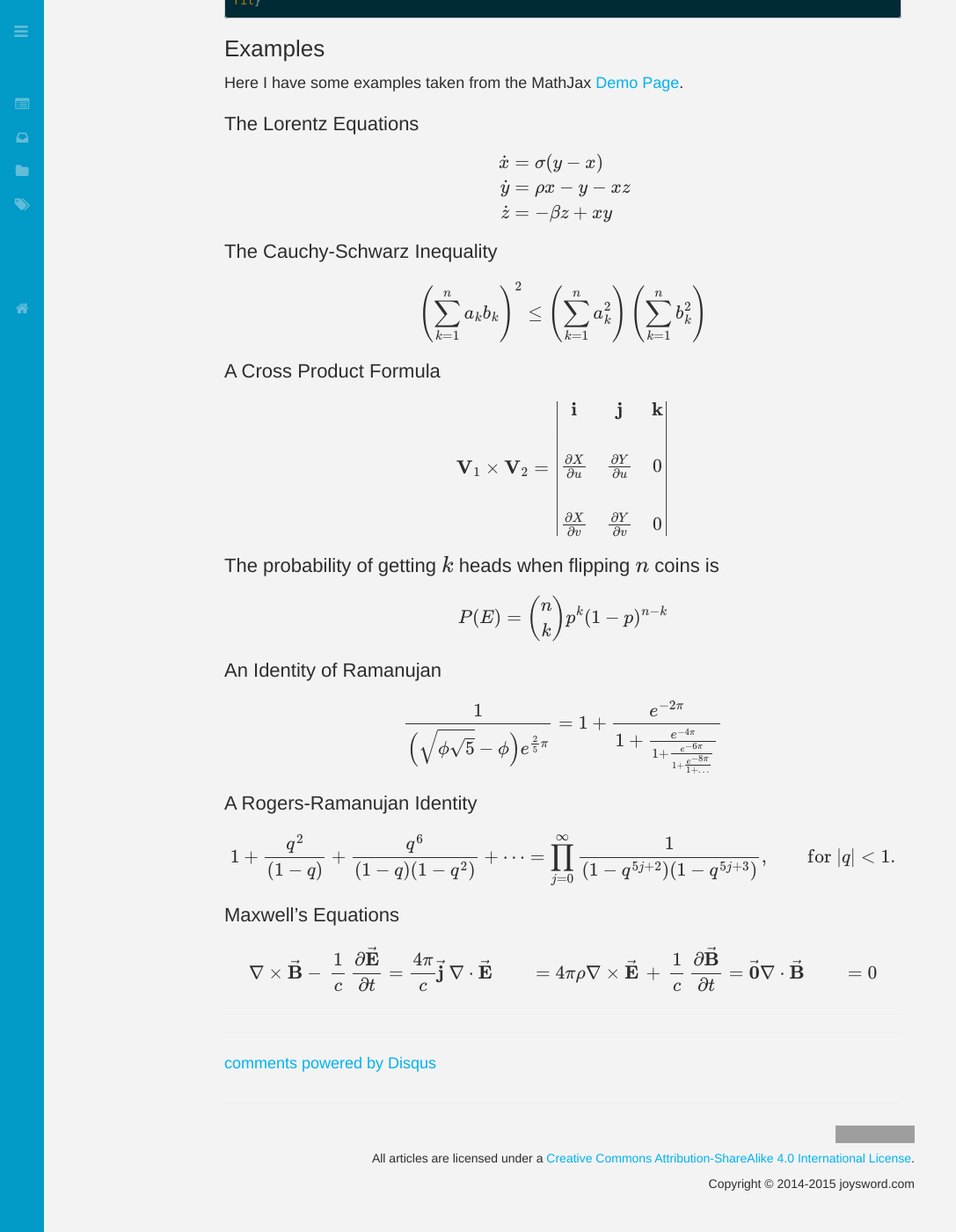
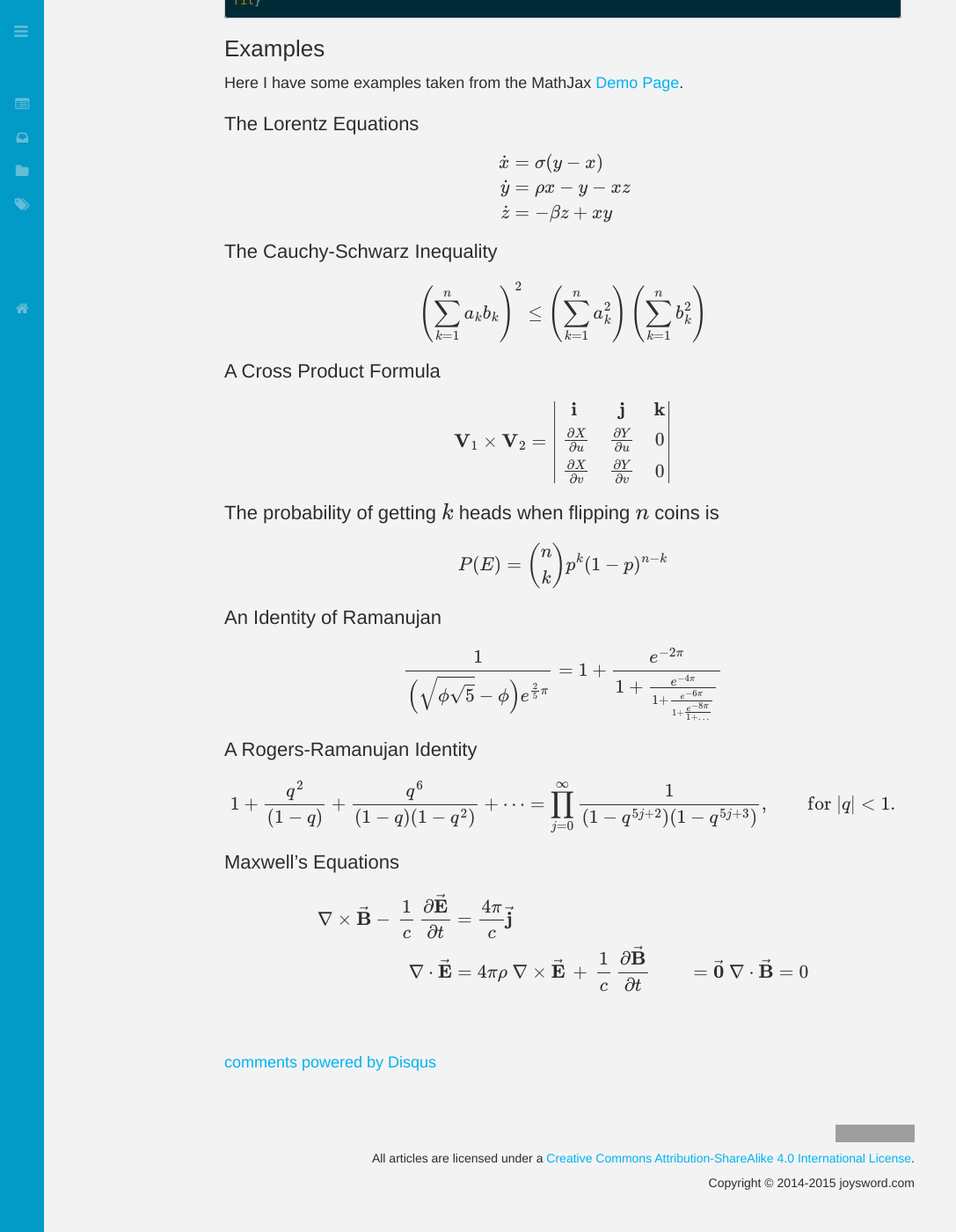
Before and after one commit to joysword/joysword.github.io, a Jekyll site: the page built from _posts/2014-02-13-latex_support_for_jekyll_blog.md, in a window 1280 px wide and 1400 px high, scrolled down 1154 px. Shown: the whole window at 88% size, without its empty margins (0-1087 px from the left). Built offline with Jekyll 4.4.1, drawn with Linux system fonts in a browser that asks for light colours; nearby versions of some CDN libraries; Markdown is read by kramdown in place of the engine named in the settings; formulas are drawn with MathJax 3; comment, search, counter and statistics services are not loaded; grey boxes are pictures that could not be loaded.

Commit message:
using \\\

```diff
--- a/_posts/2014-02-13-latex_support_for_jekyll_blog.md
+++ b/_posts/2014-02-13-latex_support_for_jekyll_blog.md
@@ -65,12 +65,11 @@ $$
 
 $$ \left( \sum_{k=1}^n a_k b_k \right)^2 \leq \left( \sum_{k=1}^n a_k^2 \right) \left( \sum_{k=1}^n b_k^2 \right) $$
 
-
 #### A Cross Product Formula
 
 $$\mathbf{V}_1 \times \mathbf{V}_2 =  \begin{vmatrix}
-\mathbf{i} & \mathbf{j} & \mathbf{k} \\\\
-\frac{\partial X}{\partial u} &  \frac{\partial Y}{\partial u} & 0 \\\\
+\mathbf{i} & \mathbf{j} & \mathbf{k} \\\
+\frac{\partial X}{\partial u} &  \frac{\partial Y}{\partial u} & 0 \\\
 \frac{\partial X}{\partial v} &  \frac{\partial Y}{\partial v} & 0
 \end{vmatrix} $$
 
@@ -95,7 +94,7 @@ $$ P(E) = {n \choose k} p^k (1-p)^{ n-k} $$
 #### Maxwell&#8217;s Equations
 
 \\[  \begin{aligned}
-\nabla \times \vec{\mathbf{B}} -\, \frac1c\, \frac{\partial\vec{\mathbf{E}}}{\partial t} & = \frac{4\pi}{c}\vec{\mathbf{j}} \\   \nabla \cdot \vec{\mathbf{E}} & = 4 \pi \rho \\
-\nabla \times \vec{\mathbf{E}}\, +\, \frac1c\, \frac{\partial\vec{\mathbf{B}}}{\partial t} & = \vec{\mathbf{0}} \\
+\nabla \times \vec{\mathbf{B}} -\, \frac1c\, \frac{\partial\vec{\mathbf{E}}}{\partial t} & = \frac{4\pi}{c}\vec{\mathbf{j}} \\\   \nabla \cdot \vec{\mathbf{E}} & = 4 \pi \rho \\\
+\nabla \times \vec{\mathbf{E}}\, +\, \frac1c\, \frac{\partial\vec{\mathbf{B}}}{\partial t} & = \vec{\mathbf{0}} \\\
 \nabla \cdot \vec{\mathbf{B}} & = 0 \end{aligned}
 \\]
```
